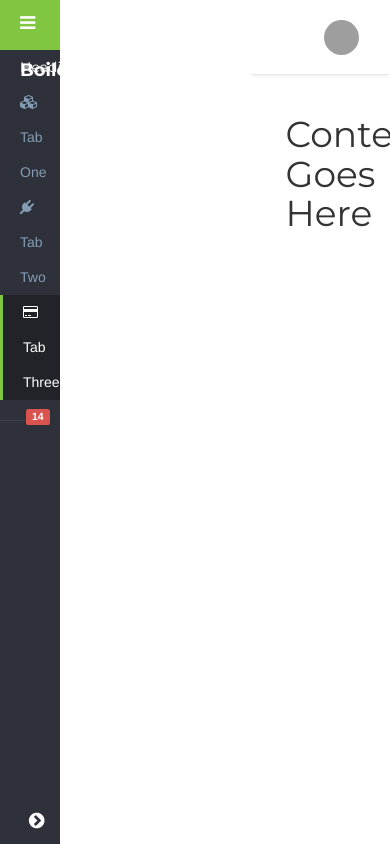
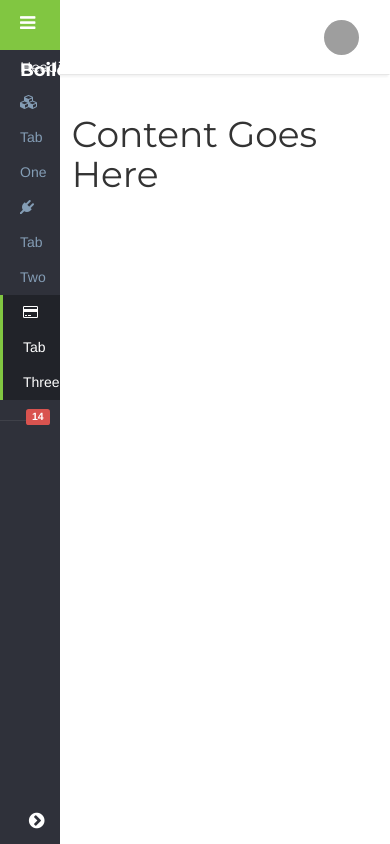
Before and after one commit to imRohan/HTML5Boilerplate, a plain HTML site: page index.html in a window 390 px wide. Both pictures are taken after a click on the item 30 px from the left and 25 px from the top of the page. Drawn offline with Linux system fonts and the light colour scheme; grey boxes are pictures that could not be loaded.

Commit message:
dynamic styles

```diff
--- a/css/application.css
+++ b/css/application.css
@@ -97,7 +97,7 @@ h1,h2,h3,h4,h5,h6{
 }
 
 #wrapper.toggled {
-    padding-left: 250px;
+    padding-left: 6%;
 }
 
 #menuToggle {
@@ -114,7 +114,7 @@ h1,h2,h3,h4,h5,h6{
     display: block;
     height: 100%;
     margin-right: 0;
-    padding-left: 4%;
+    padding-left: 5%;
     position: relative;
     width: 100%;
 }
```
Also changed, not shown: 1 other file.
